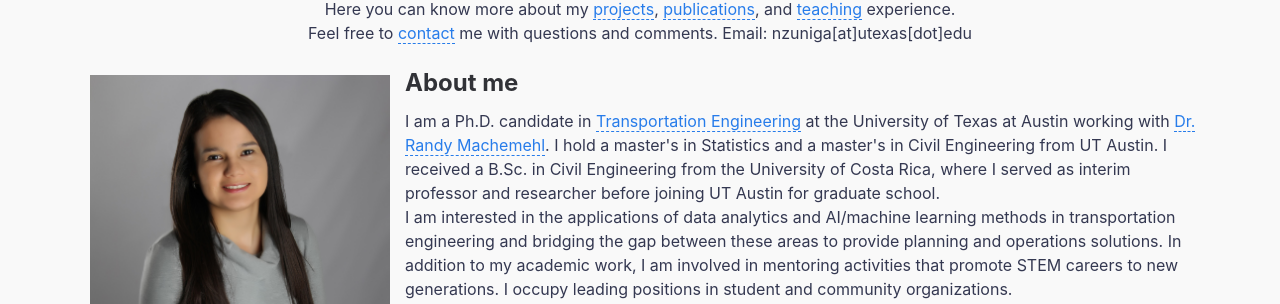
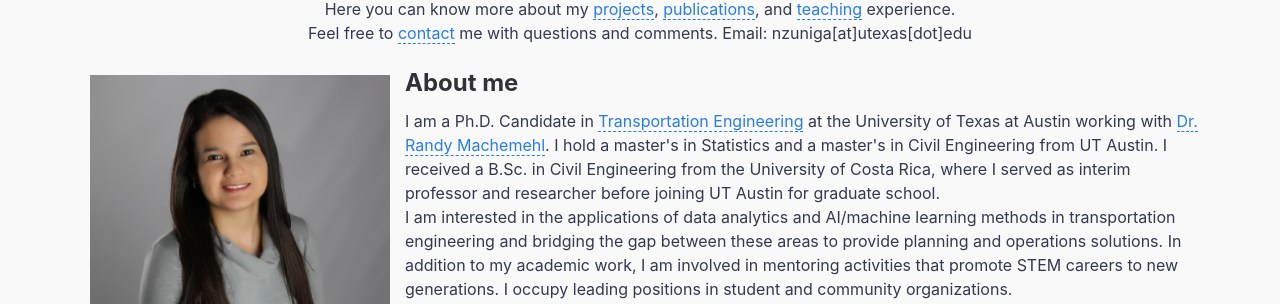
Before and after one commit to nzunigag/nzunigag.github.io, a Jekyll site: the page built from index.md, in a window 1280 px wide. Shown: the part 623-927 px from the top of the page. Built offline with Jekyll 4.4.1, drawn with Linux system fonts in a browser that asks for light colours.

```diff
--- a/_layouts/default.html
+++ b/_layouts/default.html
@@ -46,7 +46,7 @@ layout: compress
             <img src="../assets/img/nat.jpg" ALIGN="left" style="margin:10px 15px ; width:300px; height:300px;"/>
 
               <h2> About me</h2>
-            I am a Ph.D. candidate in  <a href="http://www.caee.utexas.edu/transportation">Transportation Engineering</a> at the University of Texas at Austin
+            I am a Ph.D. Candidate in  <a href="http://www.caee.utexas.edu/transportation">Transportation Engineering</a> at the University of Texas at Austin
             working with <a href="https://sites.utexas.edu/machemehl/">Dr. Randy Machemehl</a>.
             I hold a master's in Statistics and a master's in Civil Engineering from UT Austin.
             I received a B.Sc. in Civil Engineering from the University of Costa Rica, where I served as interim professor and researcher before joining UT Austin for graduate school. <br>
```
